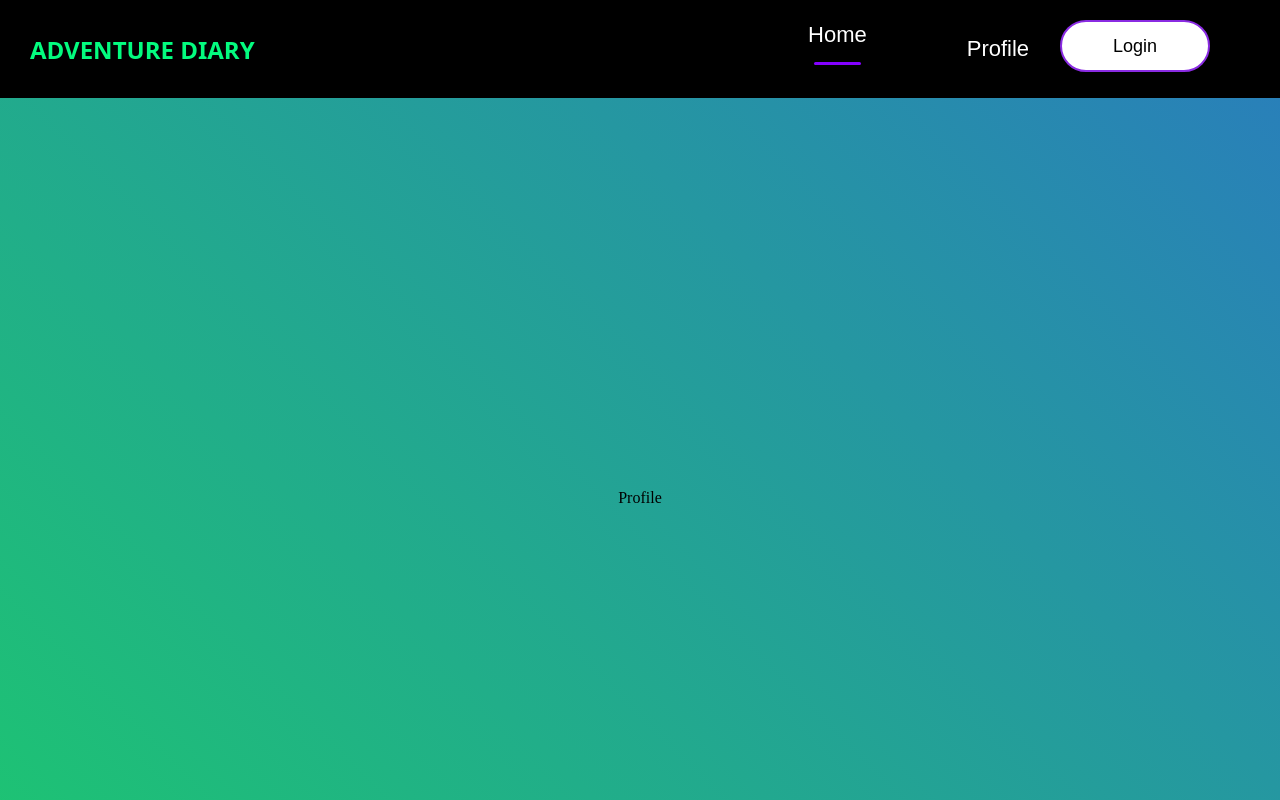
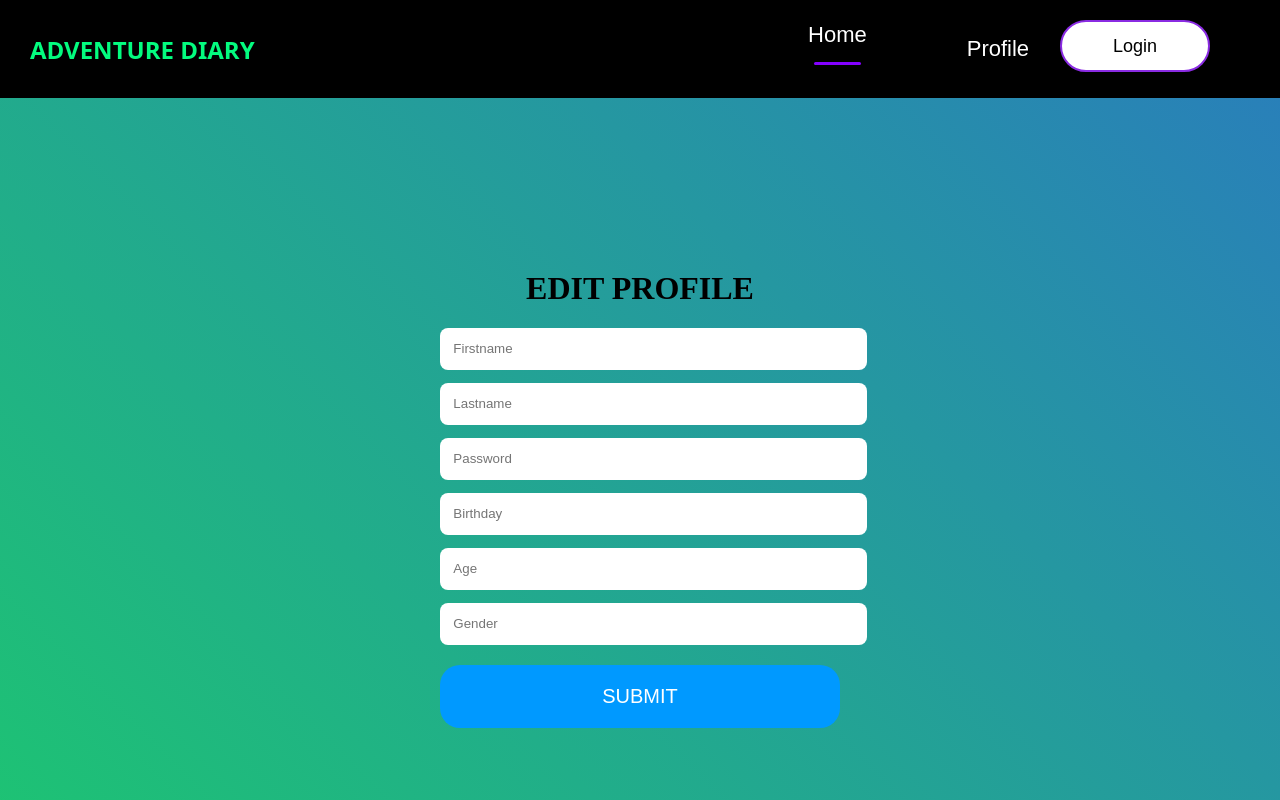
Before and after one commit to IrrationalCucumber/Tres_Lang, a React (Create React App) app in the folder frontend/: page /profile in a window 1280 px wide. Shown: the top 800 px of the page. Built offline with nearby package versions, Linux system fonts and the light colour scheme.

Commit message:
profile-page with input fields

```diff
--- a/frontend/src/components/Styles/Profile.css
+++ b/frontend/src/components/Styles/Profile.css
@@ -1,87 +1,42 @@
-/* Profile.css */
-body {
-    font-family: Arial, sans-serif;
-    background-color: #f5f5f5;
-    margin: 0;
-    padding: 0;
+.background {
+  background: linear-gradient(45deg, #1dc571, #2980b9);
+  height: 100vh;
+  display: flex;
+  justify-content: center;
+  align-items: center;
+}
+
+
+
+form {
+   max-width: 600px;
+   text-align: center;
+   margin: 20px auto;
+
+  input, text {
+     border:0; outline:0;
+     padding: 1em;
+     border-radius:8px;
+     display: block;
+     width: 100%;
+     margin-top: 1em;
+     box-shadow:(0 1px 1px rgba(black, 0.1));
+
+
+
   }
 
-  div {
-    max-width: 600px;
-    margin: 50px auto;
-    padding: 20px;
-    background-color: #fff;
-    box-shadow: 0 0 10px rgba(0, 0, 0, 0.1);
-  }
+  #input-submit {
+     color: white;
+     background: rgb(0, 153, 255);
+     cursor: pointer;
+     width: 400px;
+     border-radius: 20px;
+     font-size: 20px;
 
-  h1 {
-    color: #333;
-  }
 
-  form {
-    margin-bottom: 20px;
-  }
 
-  label {
-    display: block;
-    margin-bottom: 5px;
-    color: #333;
-  }
-
-  textarea {
-    width: 100%;
-    padding: 10px;
-    margin-bottom: 10px;
-    border: 1px solid #ccc;
-    border-radius: 4px;
-    resize: vertical;
-  }
-
-  button {
-    background-color: #4caf50;
-    color: #fff;
-    border: none;
-    padding: 10px 20px;
-    cursor: pointer;
-    border-radius: 4px;
   }
 
 
-button:hover {
-    background-color: #45a049;
-  }
-
-  h2 {
-    color: #333;
-  }
-
-  ul {
-    list-style-type: none;
-    padding: 0;
-  }
-
-  li {
-    border: 1px solid #ddd;
-    background-color: #f9f9f9;
-    padding: 10px;
-    margin-bottom: 5px;
-    border-radius: 4px;
-  }
-
-  /* Responsive Styles */
-  @media (max-width: 768px) {
-    div {
-      max-width: 100%;
-      margin: 20px;
-    }
-  }
-
-
-
-  .background {
-    background: linear-gradient(45deg, #1dc571, #2980b9);
-    height: 100vh;
-    display: flex;
-    justify-content: center;
-    align-items: center;
-  }
+}
--- a/frontend/src/pages/Profile.jsx
+++ b/frontend/src/pages/Profile.jsx
@@ -1,7 +1,30 @@
-import React from 'react'
+import React from 'react';
+import "../components/Styles/Profile.css"
+export const Profile = () => {
 
-export const Profile = () => {
   return (
-    <div className='background'>Profile</div>
+
+    <React.Fragment>
+
+      <div className='background'>
+                <contact id='profile'>
+                  <form class="cf">
+                  <center><h1>EDIT PROFILE</h1></center>
+                      <input type="text" id="input-firstname" placeholder="Firstname"></input>
+                      <input type="text" id="input-lastname" placeholder="Lastname"></input>
+                      <input type="text" id="input-password" placeholder="Password"></input>
+                      <input type="text" id="input-birthday" placeholder="Birthday"></input>
+                      <input type="text" id="input-age" placeholder="Age"></input>
+                      <input type="text" id="input-gender" placeholder="Gender"></input>
+
+                      <input type="submit" value="SUBMIT" id="input-submit"></input>
+                  </form>
+                </contact>
+                </div>
+
+    </React.Fragment>
+
   )
 }
+
+export default Profile;
```
